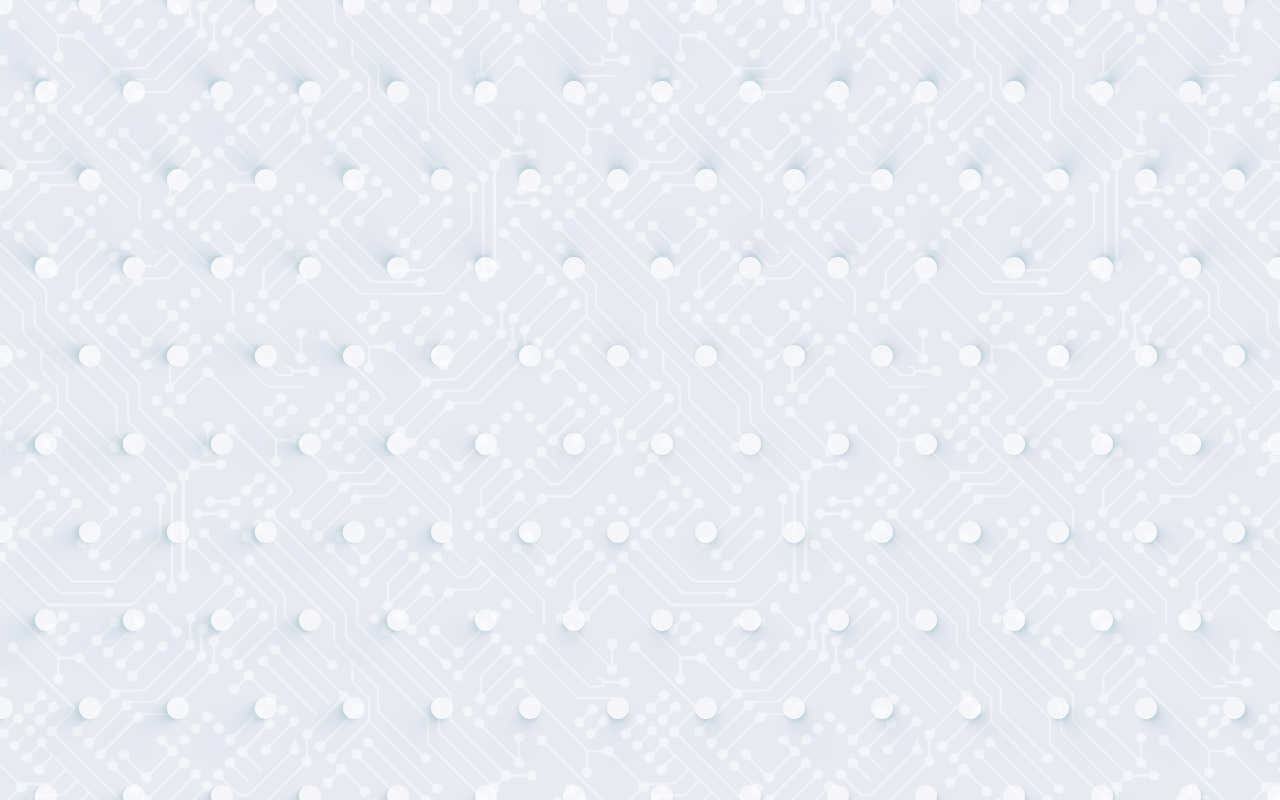
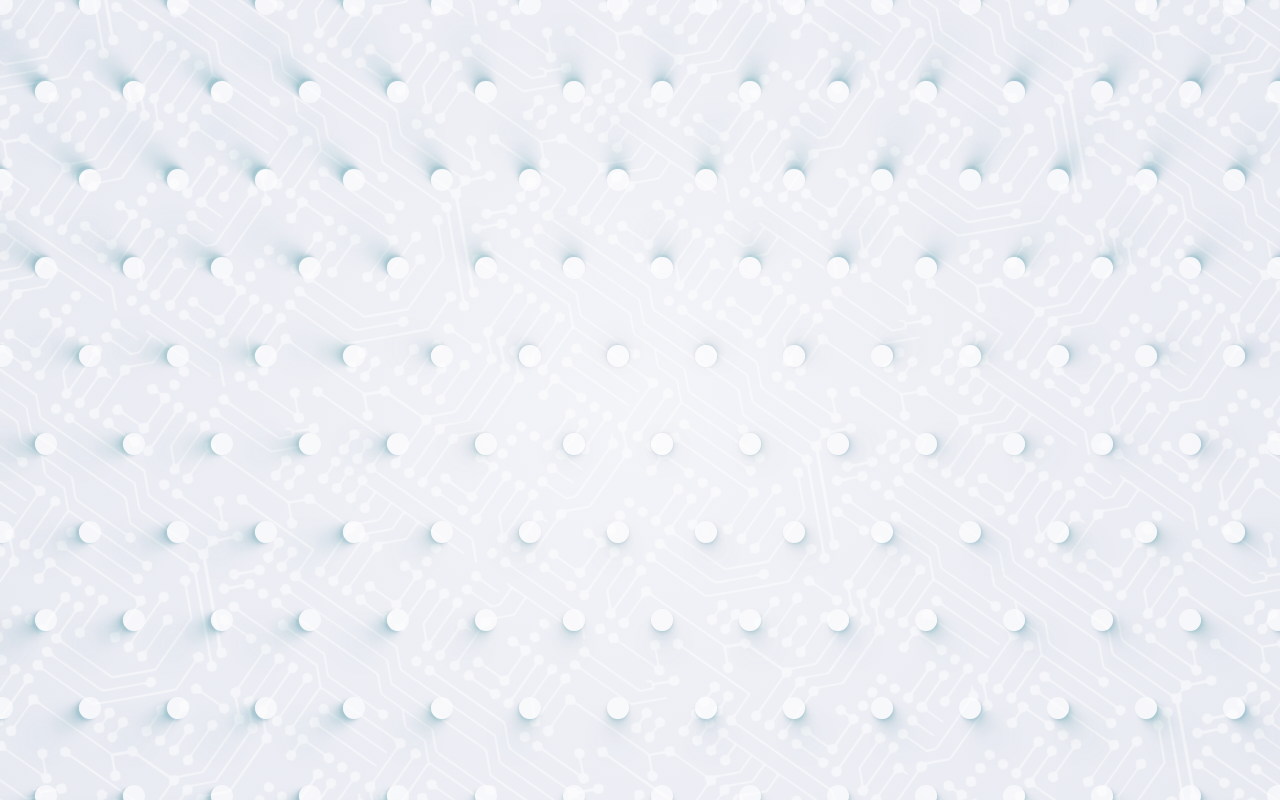
Before and after one commit to truefrontier/themvp.dev, a Vue app: page / in a window 1280 px wide. Built offline with nearby package versions, Linux system fonts and the light colour scheme; what tailwindcss-breakpoint-helper, tailwindcss-golden-ratio would draw is missing.

Commit message:
update bg

```diff
--- a/src/App.vue
+++ b/src/App.vue
@@ -1,10 +1,76 @@
 <script setup>
 import TechBackground from './components/TechBackground.vue'
+
+import { onMounted, ref, watch, computed } from 'vue';
+
+const mousemoveEvent = ref(null);
+onMounted(() => {
+	// find mouse and simulate mousemove event
+	setTimeout(() => {
+		mousemoveEvent.value = new MouseEvent('mousemove', {
+			clientX: window.innerWidth / 2,
+			clientY: window.innerHeight / 2,
+		});
+    onMousemove(mousemoveEvent.value);
+	}, 500)
+});
+
+const bgStyles = ref({});
+// let mousemoveTimeout = null;
+function onMousemove(event) {
+  mousemoveEvent.value = event;
+	// clearTimeout(mousemoveTimeout);
+	// mousemoveTimeout = setTimeout(() => {
+    const { clientX, clientY } = event;
+    const x = clientX / window.innerWidth * 100;
+    const y = clientY / window.innerHeight * 100;
+    bgStyles.value = {
+      '--bg-position': `${x}% ${y}%`,
+    };
+    // const x = clientX < window.innerWidth / 3 ? 1 : clientX < window.innerWidth / 3 * 2 ? 2 : 3;
+    // const y = clientY < window.innerHeight / 3 ? 1 : clientY < window.innerHeight / 3 * 2 ? 2 : 3;
+    // mouseRegionX.value = x;
+    // mouseRegionY.value = y;
+	// }, 200);
+}
+// const bgClass = ref('bg-neutral-100/70 dark:bg-neutral-100/50');
+// const bgClass = ref('bg-gradient-to-b from-neutral-50 via-neutral-100/50 to-neutral-200/50');
+// const mouseRegionX = ref(2);
+// const mouseRegionY = ref(2);
+
+// watch([mouseRegionX, mouseRegionY], ([x, y]) => {
+//   if (x === 1 && y === 1) {
+//     bgClass.value = 'bg-gradient-to-br from-neutral-50 via-neutral-100/50 to-neutral-200/50';
+//   } else if (x === 1 && y === 2) {
+//     bgClass.value = 'bg-gradient-to-r from-neutral-50 via-neutral-100/50 to-neutral-200/50';
+//   } else if (x === 1 && y === 3) {
+//     bgClass.value = 'bg-gradient-to-tr from-neutral-50 via-neutral-100/50 to-neutral-200/50';
+//   } else if (x === 2 && y === 1) {
+//     bgClass.value = 'bg-gradient-to-b from-neutral-50 via-neutral-100/50 to-neutral-200/50';
+//   } else if (x === 2 && y === 2) {
+//     bgClass.value = 'bg-gradient-to-b from-neutral-100/50 via-neutral-50 to-neutral-100/50';
+//   } else if (x === 2 && y === 3) {
+//     bgClass.value = 'bg-gradient-to-t from-neutral-50 via-neutral-100/50 to-neutral-200/50';
+//   } else if (x === 3 && y === 1) {
+//     bgClass.value = 'bg-gradient-to-bl from-neutral-50 via-neutral-100/50 to-neutral-200/50';
+//   } else if (x === 3 && y === 2) {
+//     bgClass.value = 'bg-gradient-to-l from-neutral-50 via-neutral-100/50 to-neutral-200/50';
+//   } else if (x === 3 && y === 3) {
+//     bgClass.value = 'bg-gradient-to-tl from-neutral-50 via-neutral-100/50 to-neutral-200/50';
+//   }
+// });
+
+/**
+ * @see https://stackoverflow.com/a/63848864/622287
+ * @description Animate transition for bg gradient
+ */
+
+
 </script>
 
 <template>
-  <div class="App min-h-screen flex flex-row items-center justify-between bg-neutral-100 dark:bg-neutral-100">
-    <tech-background class="fixed min-w-[110vh] w-[110vw] h-[110vh] min-h-[110vw] left-1/2 top-1/2 -translate-x-1/2 -translate-y-1/2 z-10" />
+  <div class="App min-h-screen flex flex-row items-center justify-between duration-1000" :style="bgStyles" @mousemove="onMousemove">
+    <tech-background :mousemoveEvent="mousemoveEvent" class="fixed min-w-[110vh] w-[110vw] h-[110vh] min-h-[110vw] left-1/2 top-1/2 -translate-x-1/2 -translate-y-1/2 z-10" />
     <header></header>
     <main class="pt-gr-8 pb-gr-9">
       <div class="relative z-20">
@@ -15,4 +81,14 @@ import TechBackground from './components/TechBackground.vue'
   </div>
 </template>
 
-<!-- <style scoped></style> -->
+<style scoped>
+.App {
+  --bg-position: 50% 50%;
+  background-image: radial-gradient(circle at var(--bg-position), rgb(var(--color-neutral-100) / 0.50) 0%, rgb(var(--color-neutral-100) / 0.80) 50%, rgb(var(--color-neutral-100) / 1) 100%);
+}
+@media (prefers-color-scheme: dark) {
+  .App {
+    background-image: radial-gradient(circle at var(--bg-position), rgb(var(--color-neutral-100) / 1) 0%, rgb(var(--color-neutral-100) / 0.70) 50%, rgb(var(--color-neutral-100) / 0.50) 100%);
+  }
+}
+</style>
--- a/src/assets/base.css
+++ b/src/assets/base.css
@@ -4,7 +4,7 @@
 
 @layer base {
   html, body, #app {
-    @apply min-h-screen text-neutral-700;
+    @apply min-h-screen text-neutral-700 bg-white dark:bg-black;
   }
 }
 
--- a/src/components/TechBackground.vue
+++ b/src/components/TechBackground.vue
@@ -1,36 +1,22 @@
 <script setup>
 import TechNode from './TechNode.vue';
-import { onMounted, ref } from 'vue';
 
-const mousemoveEvent = ref(null);
-onMounted(() => {
-	// find mouse and simulate mousemove event
-	setTimeout(() => {
-		mousemoveEvent.value = new MouseEvent('mousemove', {
-			clientX: window.innerWidth / 2,
-			clientY: window.innerHeight / 2,
-		});
-	}, 500)
+const props = defineProps({
+	mousemoveEvent: Object,
 });
-
-// let mousemoveTimeout = null;
-function onMousemove(event) {
-	// clearTimeout(mousemoveTimeout);
-	// mousemoveTimeout = setTimeout(() => {
-		mousemoveEvent.value = event;
-	// }, 200);
-}
 </script>
 
 <template>
-	<div class="TechBackground grid grid-cols-32" @mousemove="onMousemove">
+	<div class="TechBackground grid grid-cols-32">
 		<template v-for="i in 16">
 			<template v-for="j in 16">
-				<tech-node :hideNode="i%2 === 0" :mousemoveEvent="mousemoveEvent" class="relative z-10" />
-				<tech-node :hideNode="i%2 !== 0" :mousemoveEvent="mousemoveEvent" class="relative z-10" />
+				<!-- <tech-node :hideNode="i%2 === 0" :mousemoveEvent="props.mousemoveEvent" class="relative z-10" /> -->
+				<!-- <tech-node :hideNode="i%2 !== 0" :mousemoveEvent="props.mousemoveEvent" class="relative z-10" /> -->
+				<component :is="i % 2 ? TechNode : 'div'" :mousemoveEvent="props.mousemoveEvent" class="relative z-10" />
+				<component :is="i % 2 ? 'div' : TechNode" :mousemoveEvent="props.mousemoveEvent" class="relative z-10" />
 			</template>
 		</template>
-		<div class="bg-circuits absolute z-0 rotate-45 -inset-[100%] bg-repeat bg-center opacity-50 dark:opacity-10"></div>
+		<div class="bg-circuits absolute z-0 rotate-[35deg] -inset-[100%] bg-repeat bg-center opacity-50 dark:opacity-20"></div>
 	</div>
 </template>
 
--- a/src/components/TechNode.vue
+++ b/src/components/TechNode.vue
@@ -61,7 +61,7 @@ const styles = computed(() => {
 	return {
 		// backdropFilter: `blur(24px)`,
 		// '--tw-bg-opacity': `${100 - (Math.abs(xMultiplier.value * 20) + Math.abs(yMultiplier.value * 20) + 20)}%`,
-		// '--node-shadow-opacity': `${Math.abs(xMultiplier.value * 4) + Math.abs(yMultiplier.value * 4) + 3}%`,
+		'--node-shadow-opacity': `calc(${Math.abs(xMultiplier.value * 4) + Math.abs(yMultiplier.value * 4)}% + var(--node-shadow-opacity-min, 6%))`,
 		boxShadow: `${xMultiplier.value * 4}px ${yMultiplier.value * 4}px var(--node-blur1)  rgb(var(--node-shadow-color) / var(--node-shadow-opacity)),
 			${xMultiplier.value * 8}px ${yMultiplier.value * 8}px var(--node-blur2) rgb(var(--node-shadow-color) / var(--node-shadow-opacity)),
 			${xMultiplier.value * 16}px ${yMultiplier.value * 16}px var(--node-blur3) rgb(var(--node-shadow-color) / var(--node-shadow-opacity)),
@@ -72,22 +72,22 @@ const styles = computed(() => {
 
 const backdropBlur = computed(() => {
 	return {
-		// backdropFilter: `blur(${(Math.abs(xMultiplier.value) + Math.abs(yMultiplier.value)) * .5}px)`,
-		// filter: `blur(${(Math.abs(xMultiplier.value) + Math.abs(yMultiplier.value)) * .5}px)`,
+		// backdropFilter: `blur(${(Math.abs(xMultiplier.value) + Math.abs(yMultiplier.value)) * 1.5}px)`,
+		// filter: `blur(${(Math.abs(xMultiplier.value) + Math.abs(yMultiplier.value)) * 1.5}px)`,
 	};
 });
 </script>
 
 <template>
 	<div class="TechNode flex items-center justify-center" ref="node" :style="backdropBlur">
-		<div v-if="!hideNode" class="backdrop-blur-xl duration-300 w-1/2 max-w-gr-half-7 aspect-square bg-light dark:bg-neutral-200 bg-opacity-60 dark:bg-opacity-30 rounded-full" :style="styles"></div>
+		<div v-if="!hideNode" class="backdrop-blur-xl duration-500 w-1/2 max-w-gr-half-7 aspect-square bg-light dark:bg-neutral-100/30 bg-opacity-60 rounded-full" :style="styles"></div>
 	</div>
 </template>
 
 <style>
 	:root {
 		--node-shadow-color: var(--color-primary-600);
-		--node-shadow-opacity: 0.06;
+		--node-shadow-opacity: 0.1;
 		--node-horz1: 0;
 		--node-horz2: 0;
 		--node-horz3: 0;
@@ -107,7 +107,7 @@ const backdropBlur = computed(() => {
 	@media (prefers-color-scheme: dark) {
 		:root {
 			--node-shadow-color: var(--black);
-			--node-shadow-opacity: 0.08;
+			--node-shadow-opacity-min: 20%;
 		}
 	}
 </style>
```
